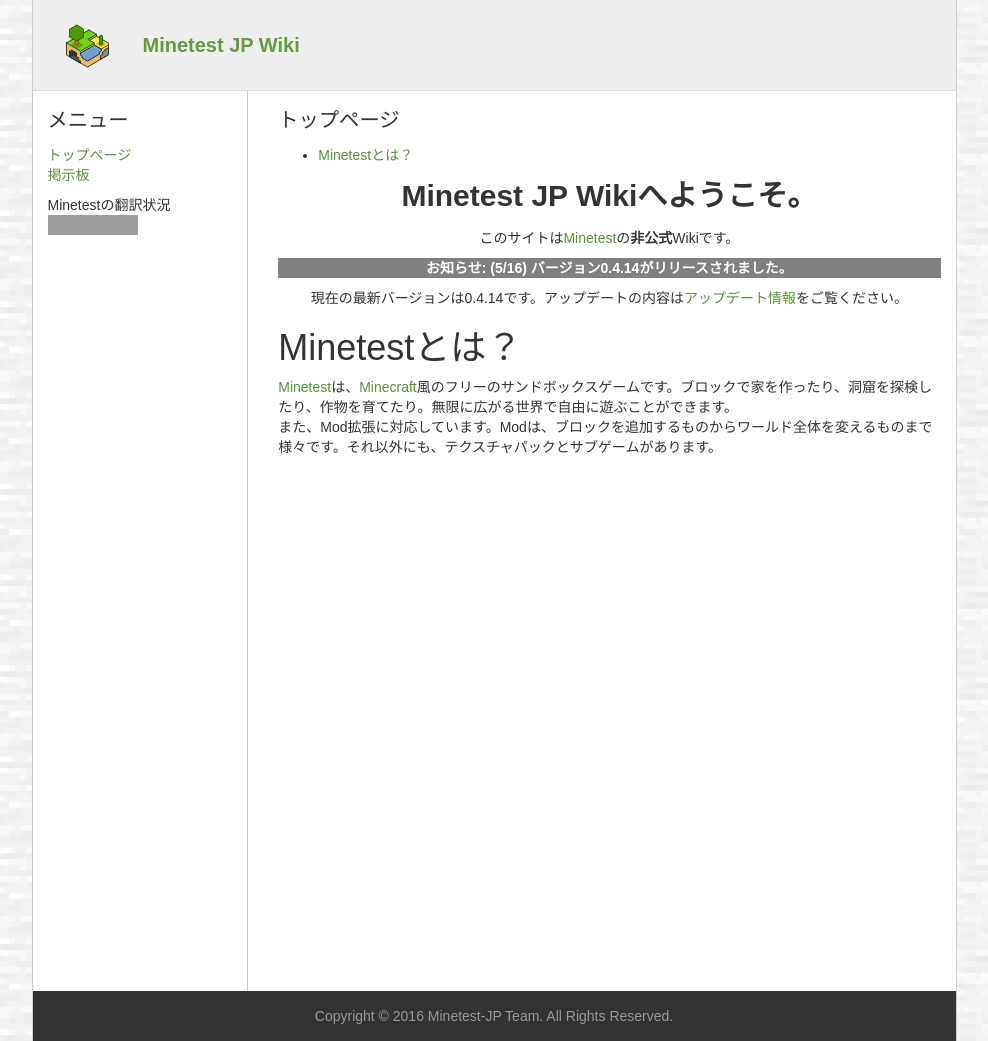
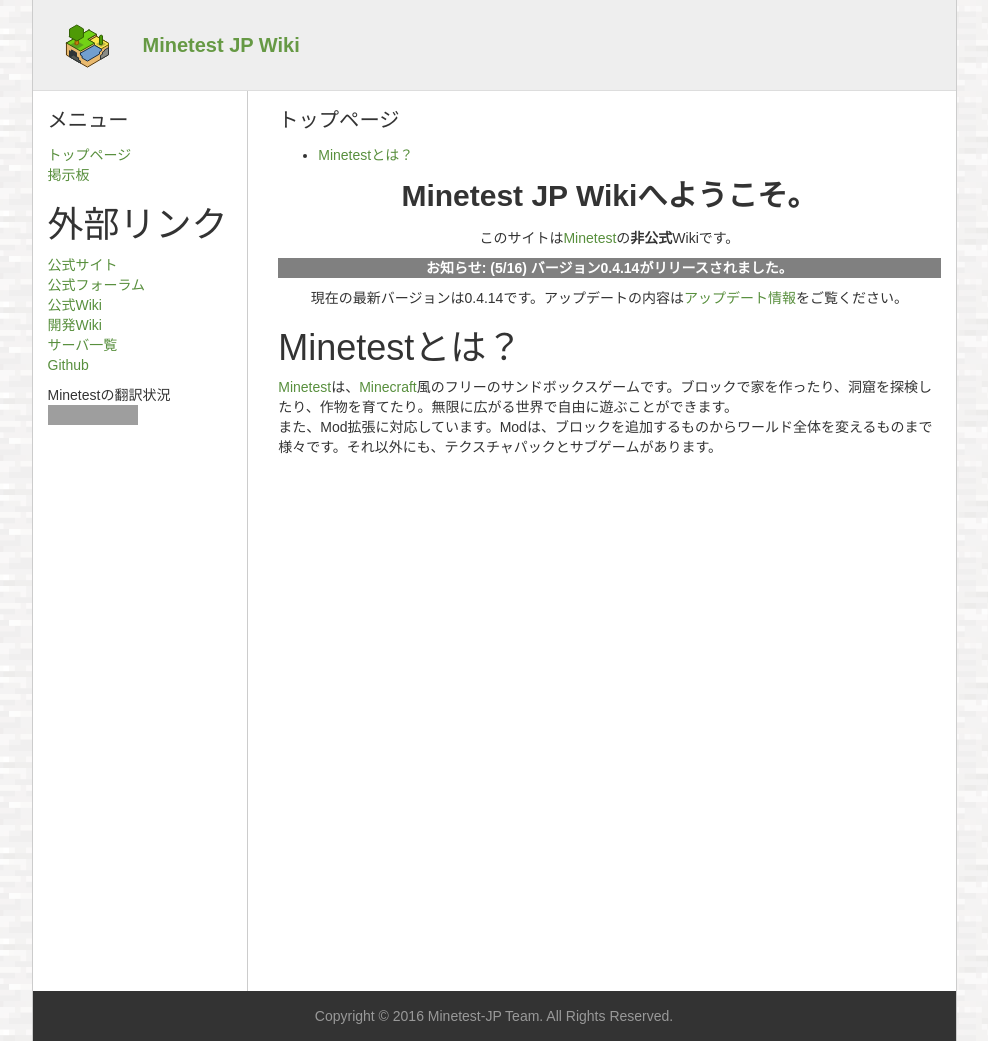
Before and after one commit to minetest-jp/wiki, a Jekyll site: the page built from index.md, in a window 1280 px wide. Shown: the whole page, without its empty margins (146-1134 px from the left). Built offline with Jekyll 4.4.1, drawn with Linux system fonts in a browser that asks for light colours; grey boxes are pictures that could not be loaded.

Commit message:
Update menu.md

```diff
--- a/menu.md
+++ b/menu.md
@@ -1,5 +1,13 @@
 [トップページ]({{ site.github.url }}/index)
 [掲示板](http://minetest.bbs.fc2.com)
+
+# 外部リンク
+[公式サイト](http://www.minetest.net)
+[公式フォーラム](https://forum.minetest.net)
+[公式Wiki](http://wiki.minetest.net/Main_Page/ja)
+[開発Wiki](http://dev.minetest.net/Main_Page/ja)
+[サーバ一覧](http://servers.minetest.net)
+[Github](https://github.com/minetest)
 
 Minetestの翻訳状況
 <a href="https://hosted.weblate.org/engage/minetest/ja/?utm_source=widget">
```
